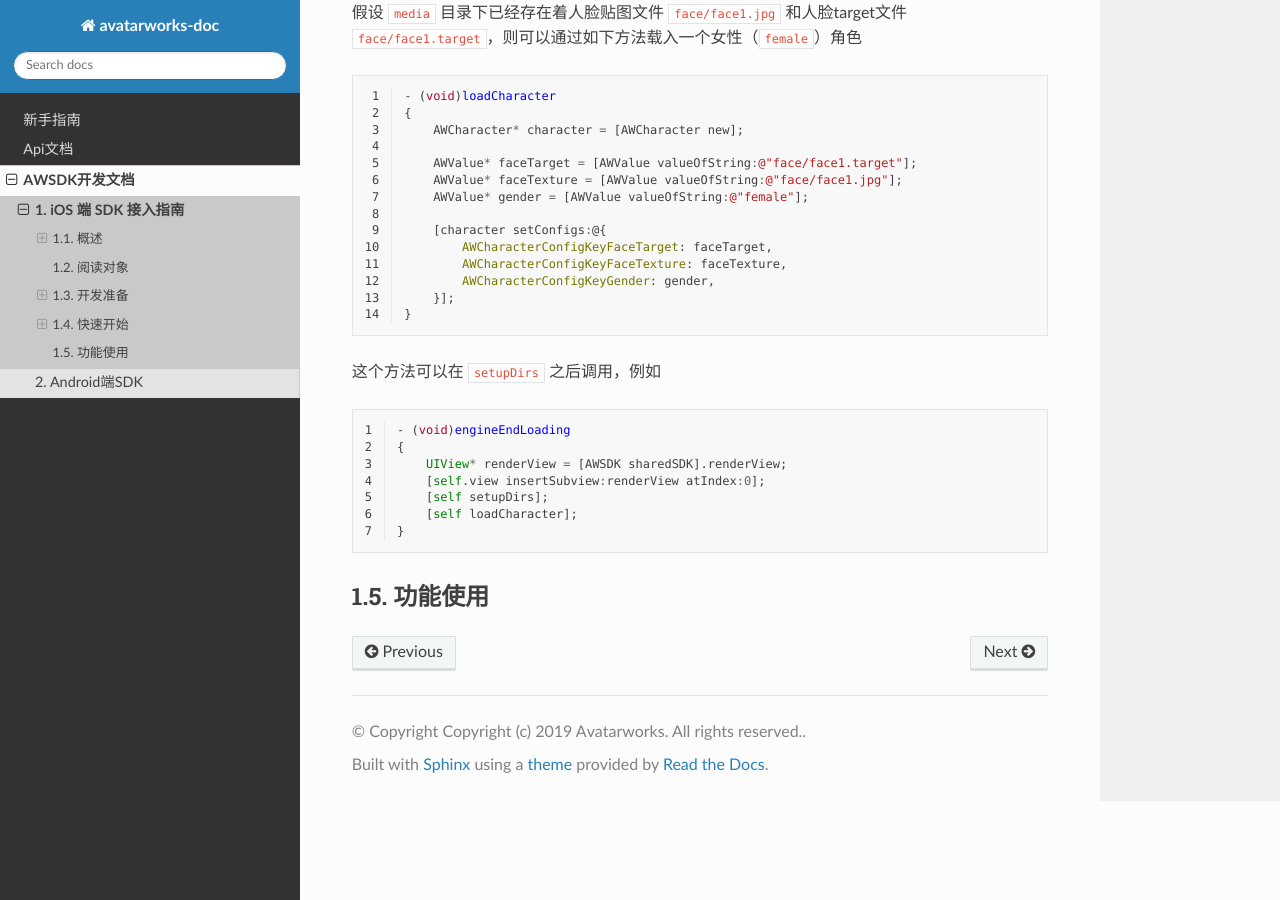
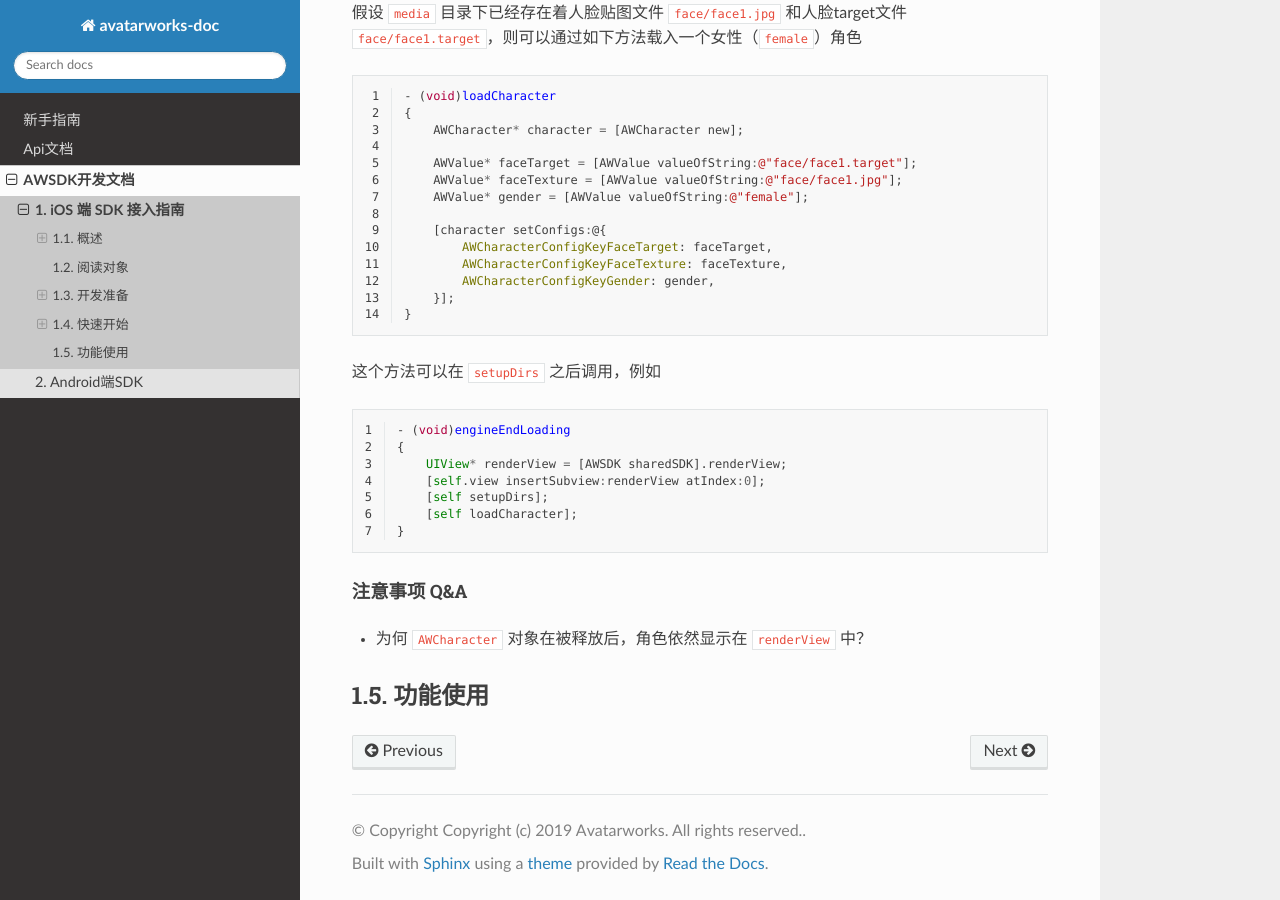
Before and after one commit to avatarworks/doc, a Sphinx documentation site: the page built from source/awsdk/ios.rst, in a window 1280 px wide and 900 px high, scrolled down 6376 px. Built offline with Sphinx 7.4.7 and the Read the Docs theme 2.0.0, drawn with Linux system fonts in a browser that asks for light colours.

Commit message:
Update ios.rst

```diff
--- a/source/awsdk/ios.rst
+++ b/source/awsdk/ios.rst
@@ -276,6 +276,10 @@ SDK需要取得有效的license文件才可以使用，为此，我们可以在
        [self loadCharacter];
    }
 
+注意事项 Q&A
+^^^^^^^^
+
+- 为何 ``AWCharacter`` 对象在被释放后，角色依然显示在 ``renderView`` 中？
 
 功能使用
 --------------------
```
